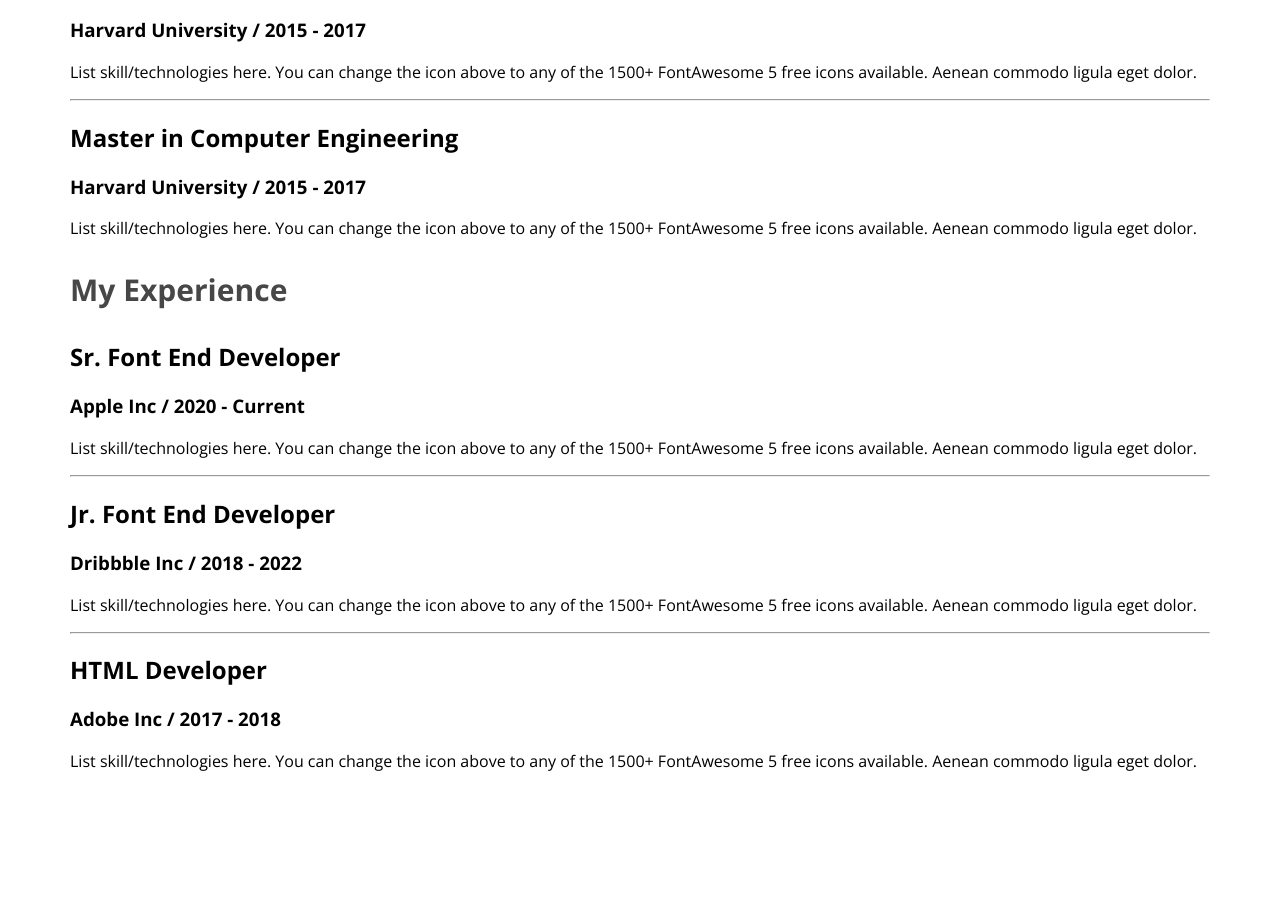
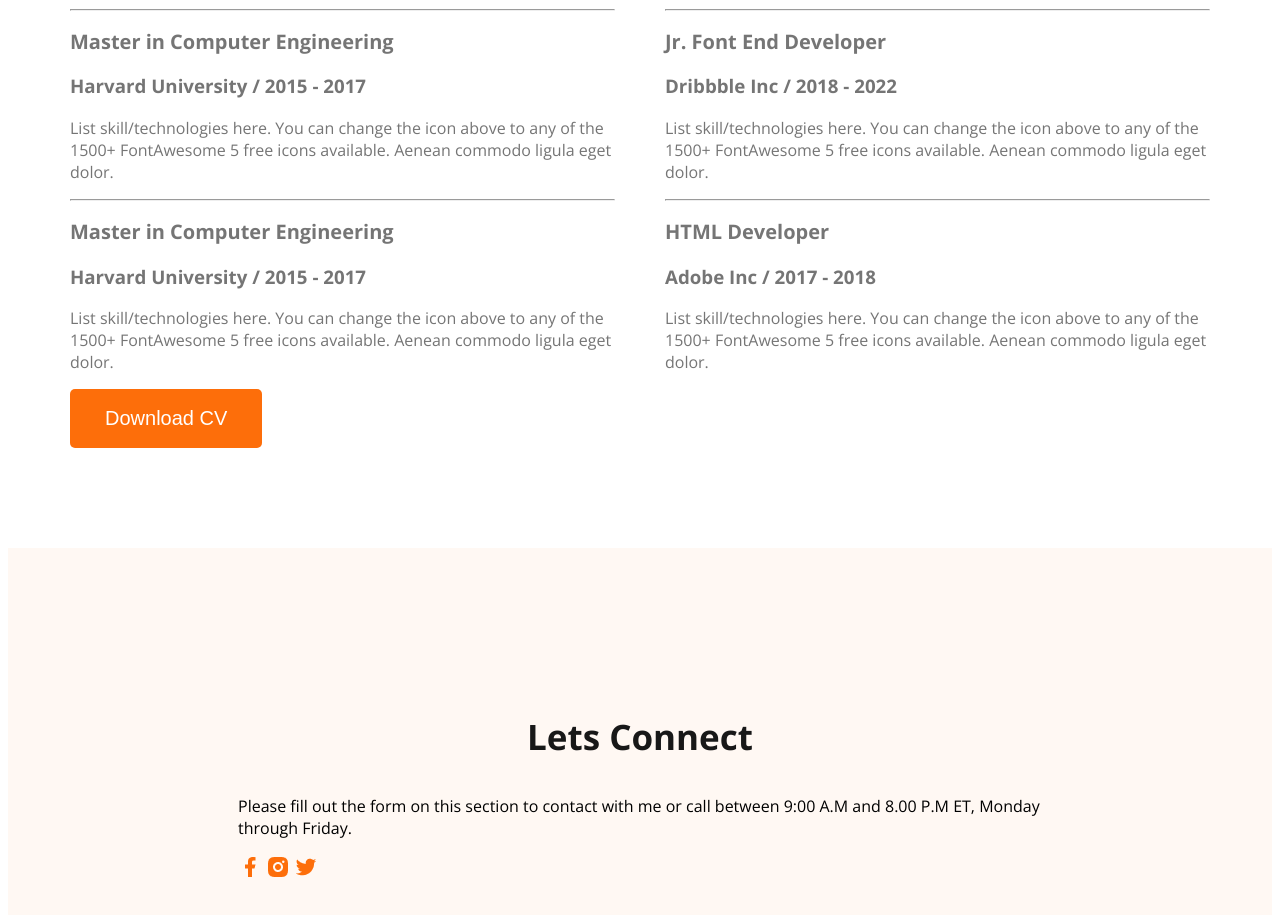
Before and after one commit to Misskhat/basic-portfolio, a plain HTML site: page index.html in a window 1280 px wide. Shown: the part 2720-3635 px from the top of the page. Before the commit the page ends 3508 px from the top, so only its background shows below. Drawn offline with nearby package versions, Linux system fonts and the light colour scheme.

Commit message:
back footer update

```diff
--- a/index.html
+++ b/index.html
@@ -135,11 +135,24 @@
                     </div>
                 </div>
             </div>
-
+            <div class="download-btn"></div>
+            <button class="btn-primary">Download CV</button>
         </section>
     </main>
     <footer>
+        <div class="footer-colom">
+            <h3 class="section-title">Lets Connect</h3>
+            <p class="paragaph-section-description">Please fill out the form on this section to contact with me or call between 9:00 A.M and 8.00 P.M ET, Monday through Friday.</p>
+            <div class="social-link">
+                <a href=""><img src="images/icons/facebook.png" alt=""></a>
+                <a href=""><img src="images/icons/insta.png" alt=""></a>
+                <a href=""><img src="images/icons/twitter.png" alt=""></a>
 
+            </div>
+        </div>
+        <div class="footer-colom">
+            <h3 class="section-title"></h3>
+        </div>
     </footer>
 </body>
 </html>
--- a/styles/protfolio.css
+++ b/styles/protfolio.css
@@ -159,5 +159,29 @@
     color: #474747;
     font-size: 30px;
     font-weight: 700;
+}
+
+.resumet-container{
+    display: flex;
+    gap: 50px;
+}
+
+.resume-item-description, .resume-item-institute{
+    color: #757575;
 
 }
+
+.resume-item-title{
+    color: #757575;
+font-size: 20px;
+font-weight: 600;
+}
+
+/* footer style */
+
+footer{
+    display: flex;
+    background-color: #FFF8F3;
+    padding: 130px 230px;
+    margin-top: 100px                                                                    ;
+}
```
